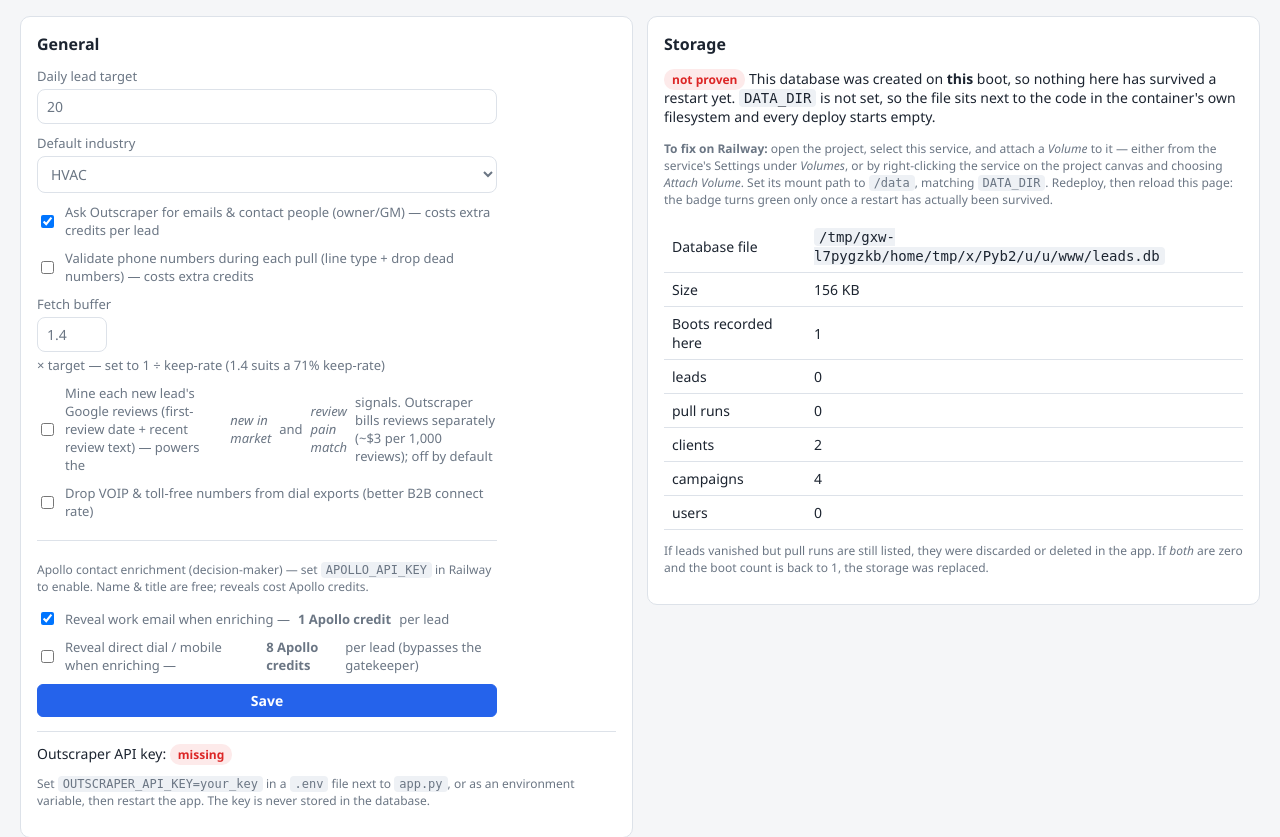
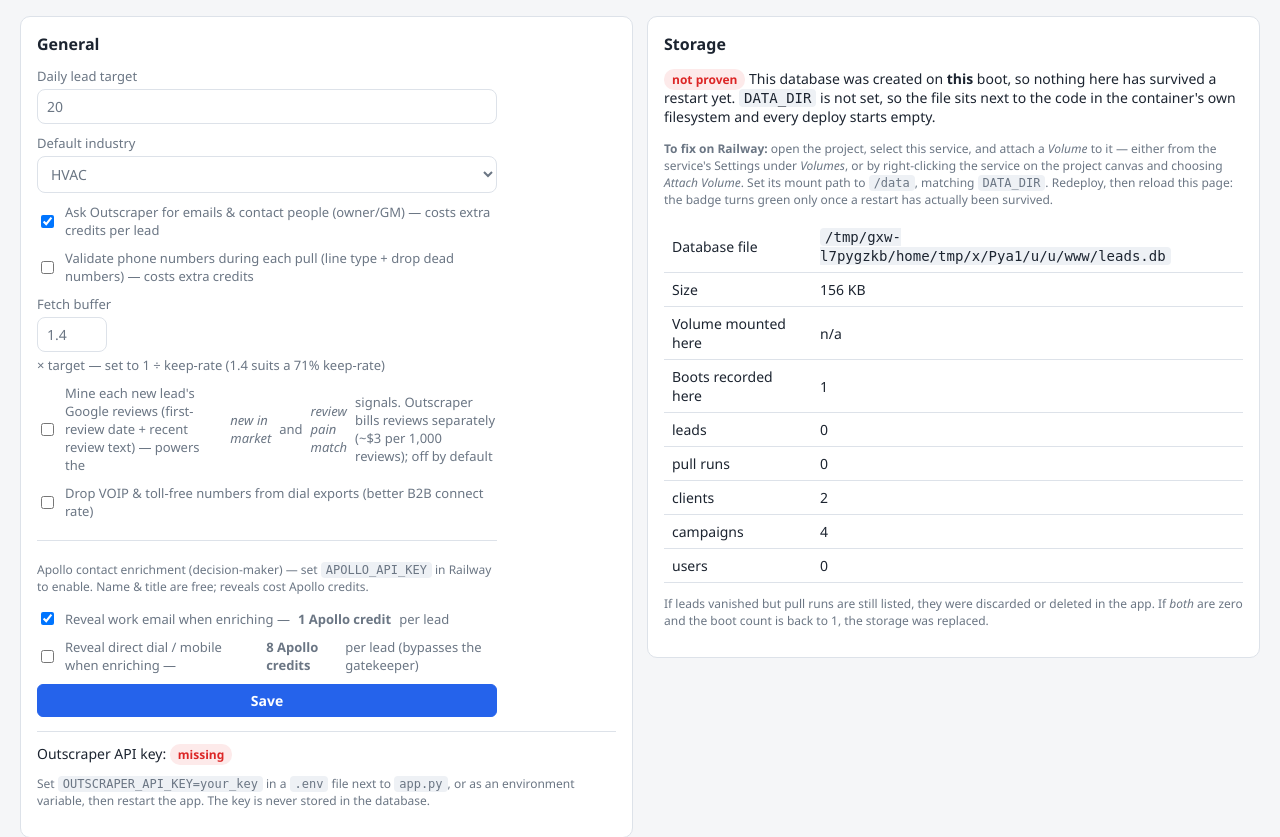
Before and after one commit to AbbieALtria/Outbound-Leads-, a Flask app: page /settings in a window 1280 px wide. Shown: the part 43-880 px from the top of the page. Run offline with Flask 3, Linux system fonts and the light colour scheme; data comes from the database, SQL or seed files in the repository; data that the repository does not hold is empty.

Commit message:
Detect a missing volume mount immediately, not a boot later
A volume was attached to the service all along -- its mount path just
didn't match DATA_DIR, so the app wrote to a plain folder in the
container and the boot counter could only reveal that after a restart.
A real mount is a different filesystem from the code, so comparing
device ids answers it on the first page load and says which of the two
problems it is: no volume, or a volume mounted somewhere else.

Co-Authored-By: Claude Opus 5 <noreply@anthropic.com>

```diff
--- a/app.py
+++ b/app.py
@@ -879,6 +879,16 @@ def storage_status(conn):
     rather than being rounded up to persistent.
     """
     boots = int(BOOT_INFO.get("boots", 1))
+    # A real mount is a different filesystem from the one holding the code, so
+    # comparing device ids says straight away whether a volume is actually
+    # mounted where DATA_DIR points — no need to wait for a second boot to find
+    # out. Equal ids mean DATA_DIR is just a folder in the container.
+    mounted = None
+    if os.environ.get("DATA_DIR"):
+        try:
+            mounted = db.DATA_DIR.stat().st_dev != db.SCRIPT_DIR.stat().st_dev
+        except OSError:
+            mounted = None
     counts = {}
     for table in ("leads", "pull_runs", "clients", "campaigns", "users"):
         try:
@@ -888,6 +898,7 @@ def storage_status(conn):
     return {"path": str(db.DB_FILE),
             "configured": bool(os.environ.get("DATA_DIR")),
             "proven": boots >= 2,
+            "mounted": mounted,
             "boots": boots,
             "first_boot": BOOT_INFO.get("first_boot", ""),
             "write_error": BOOT_INFO.get("error", ""),
--- a/templates/settings.html
+++ b/templates/settings.html
@@ -78,7 +78,15 @@
       <p><span class="badge badge-hot">not proven</span>
       This database was created on <strong>this</strong> boot, so nothing here has
       survived a restart yet.
-      {% if storage.configured %}
+      {% if storage.configured and storage.mounted == false %}
+        <strong>No volume is mounted at <code>{{ storage.path.rsplit('/', 1)[0] }}</code></strong>
+        — it is on the same filesystem as the application code, so it is just a folder
+        inside the container. If you have already created a volume, its mount path does
+        not match <code>DATA_DIR</code>; line them up and this resolves.
+      {% elif storage.configured and storage.mounted %}
+        A volume <em>is</em> mounted here, which is the hard part — it simply hasn't
+        been through a restart yet. Redeploy once and this should turn green.
+      {% elif storage.configured %}
         <code>DATA_DIR</code> is set, but that alone guarantees nothing: if no volume
         is mounted at that path, the app simply creates the folder inside the
         container and it is discarded on the next deploy.
@@ -101,6 +109,8 @@
     <table class="mini">
       <tr><td>Database file</td><td><code>{{ storage.path }}</code></td></tr>
       <tr><td>Size</td><td>{{ storage.size_kb }} KB</td></tr>
+      <tr><td>Volume mounted here</td>
+        <td>{% if storage.mounted %}yes{% elif storage.mounted == false %}<strong>no</strong>{% else %}n/a{% endif %}</td></tr>
       <tr><td>Boots recorded here</td><td>{{ storage.boots }}</td></tr>
       {% for name, n in storage.counts.items() %}
       <tr><td>{{ name.replace('_', ' ') }}</td><td>{{ n }}</td></tr>
```
